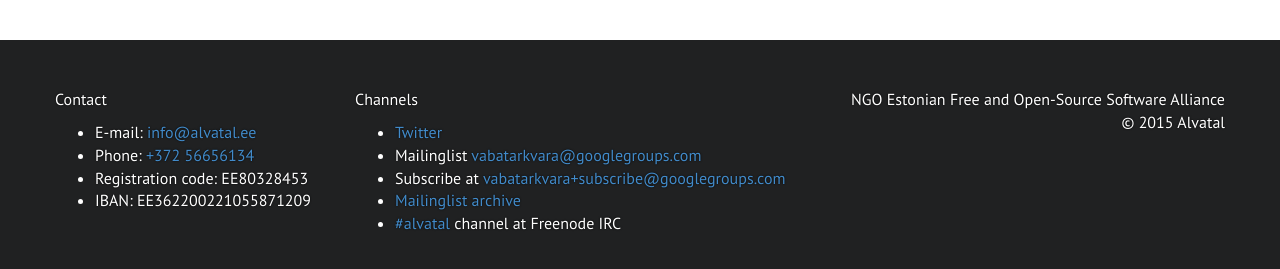
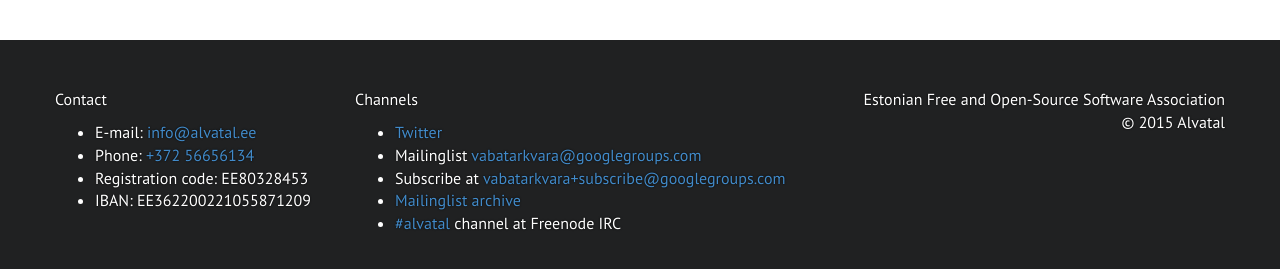
Before and after one commit to alvatal/alvatal.github.io, a Jekyll site: the page built from en/index.md, in a window 1280 px wide and 900 px high, scrolled down 752 px. Shown: the part 607-876 px from the top of the window. Built offline with Jekyll 4.4.1, drawn with Linux system fonts in a browser that asks for light colours; some web fonts are replaced; some of the changed text lies outside the part shown.

Commit message:
Alliance -> Association

```diff
--- a/_config.yml
+++ b/_config.yml
@@ -51,17 +51,17 @@
       # Page title.
       title: Alvatal
       # Short description of the page.
-      description: Estonian Free and Open-Source Software Alliance
+      description: Estonian Free and Open-Source Software Association
       # Slogan for the page.
       slogan: Me teame kes teab!
       # Author for pages and posts.
-      author: Estonian Free and Open-Source Software Alliance
+      author: Estonian Free and Open-Source Software Association
       # Contact e-mail for pages and posts.
       email: vabatarkvara@googlegroups.com
       # E-mail MD5 sum of gravatar.
       email_md5sum: 726351295ec82e145928582f595aa3aa
       # Page/post content license (can contain HTML).
-      content_license: Estonian Free and Open-Source Software Alliance
+      content_license: Estonian Free and Open-Source Software Association
       # Preferred feed standard. Possible values are: atom, rss or null.
       # If set to null then no feed links are present, but feeds can
       # still be accessed directly via /feed/atom or /feed/rss.
--- a/_layouts/default-en.html
+++ b/_layouts/default-en.html
@@ -9,7 +9,7 @@
     {% if page.description %}
     <meta name="description" content="{{ page.description }}">
     {% endif %}
-    <meta name="author" content="NGO Estonian Free and Open-Source Software Alliance">
+    <meta name="author" content="Estonian Free and Open-Source Software Association">
     <meta name="viewport" content="width=device-width, initial-scale=1.0">
     <!--[if lt IE 9]>
     <script src="http://html5shim.googlecode.com/svn/trunk/html5.js"></script>
@@ -80,7 +80,7 @@
                 </div>
                 <div class="col-md-9">
                     <p style="float:right; text-align: right;">
-                        NGO Estonian Free and Open-Source Software Alliance<br/>
+                        Estonian Free and Open-Source Software Association<br/>
                         &copy; 2015 Alvatal
                     </p>
 
```
Also changed, not shown: README.md, _includes/alvatal-logo-en.svg, 1 other file.
